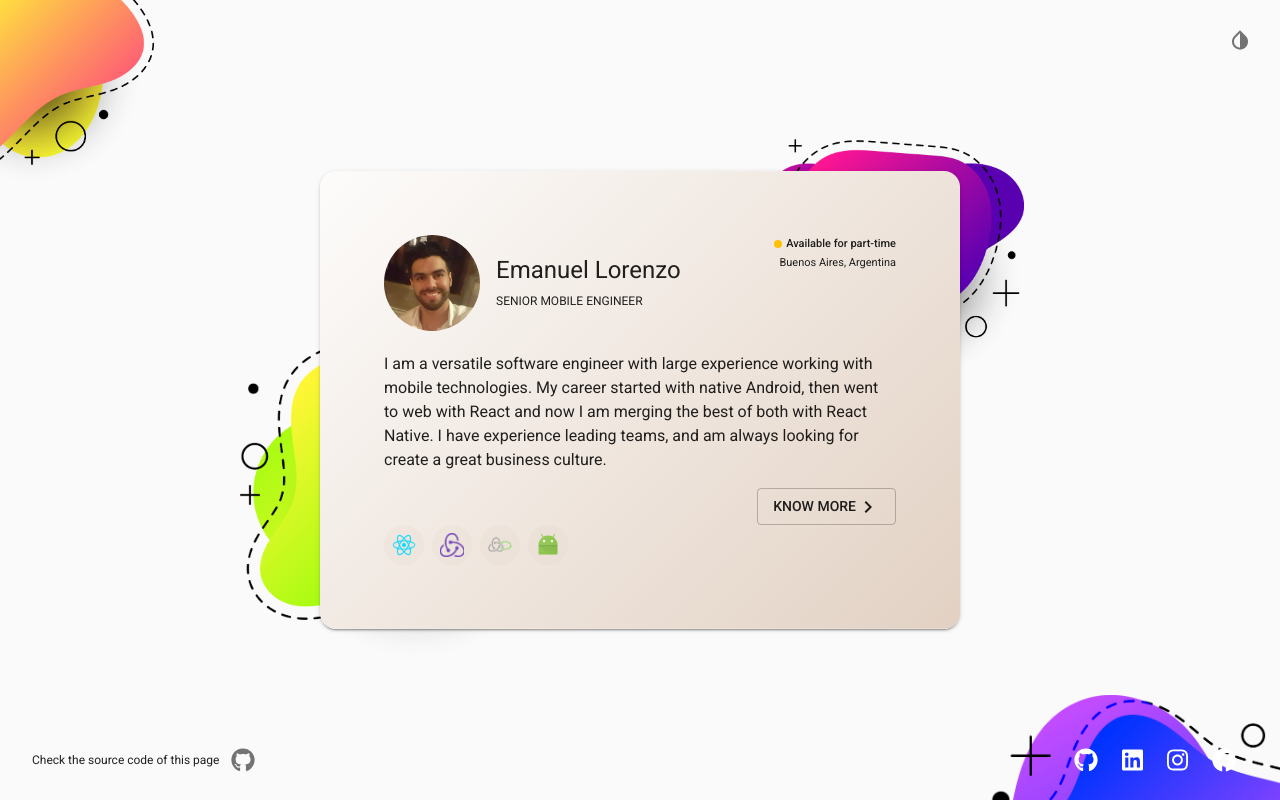
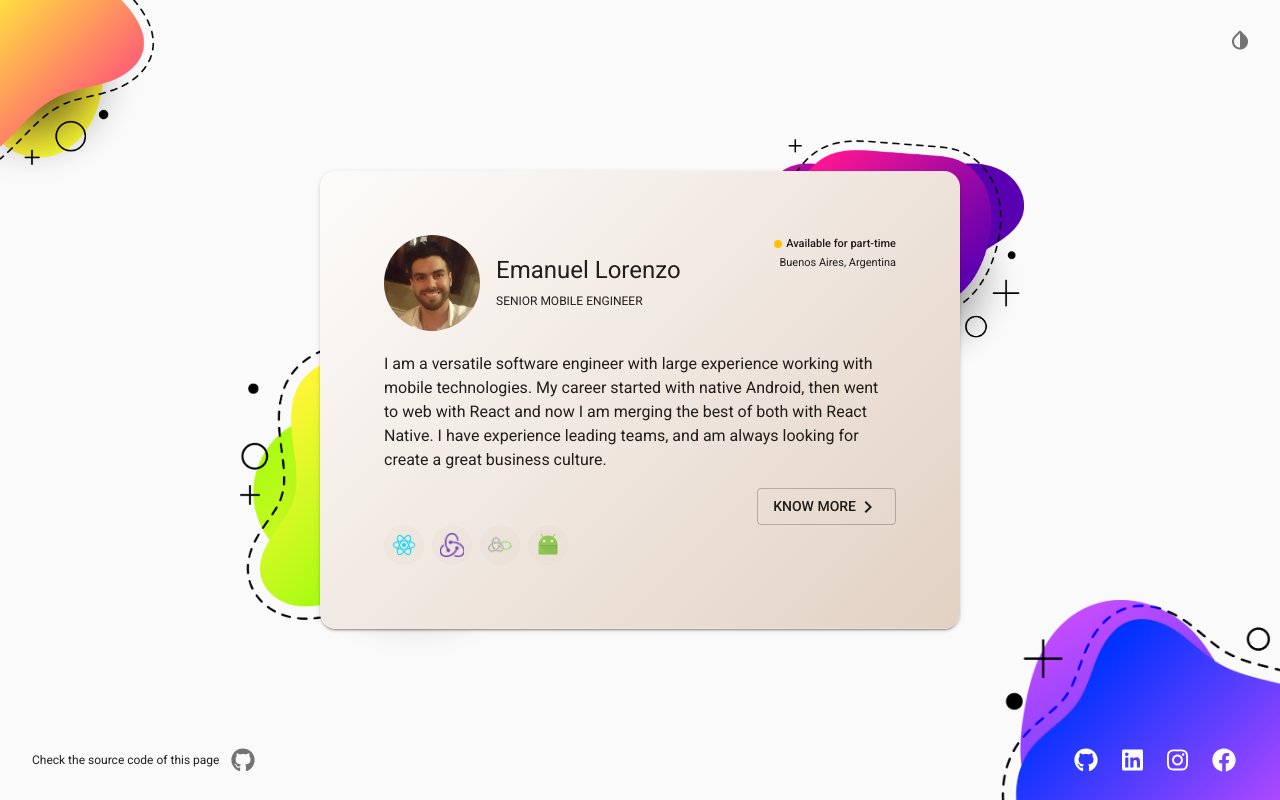
Before and after one commit to emalorenzo/ema, a React (Create React App) app: page / in a window 1280 px wide. Built offline with nearby package versions, Linux system fonts and the light colour scheme.

Commit message:
Fix for image at bottom right

```diff
--- a/src/components/Root.js
+++ b/src/components/Root.js
@@ -35,13 +35,13 @@ const useStyles = makeStyles(theme => ({
       25%,
       ${props.isDesktop ? '20%' : '50%'},
       20%,
-      ${props.isDesktop ? '30%' : '80%'}`,
+      ${props.isDesktop ? 'auto 50%' : '80%'}`,
     backgroundRepeat: 'no-repeat',
     backgroundPosition: props => `
       25% 70%,
       -10% -10%,
       75% 25%,
-      ${props.isDesktop ? '110% 180%' : '50% 130%'}
+      ${props.isDesktop ? '110% 150%' : '50% 130%'}
     `,
   }
 }));
```
